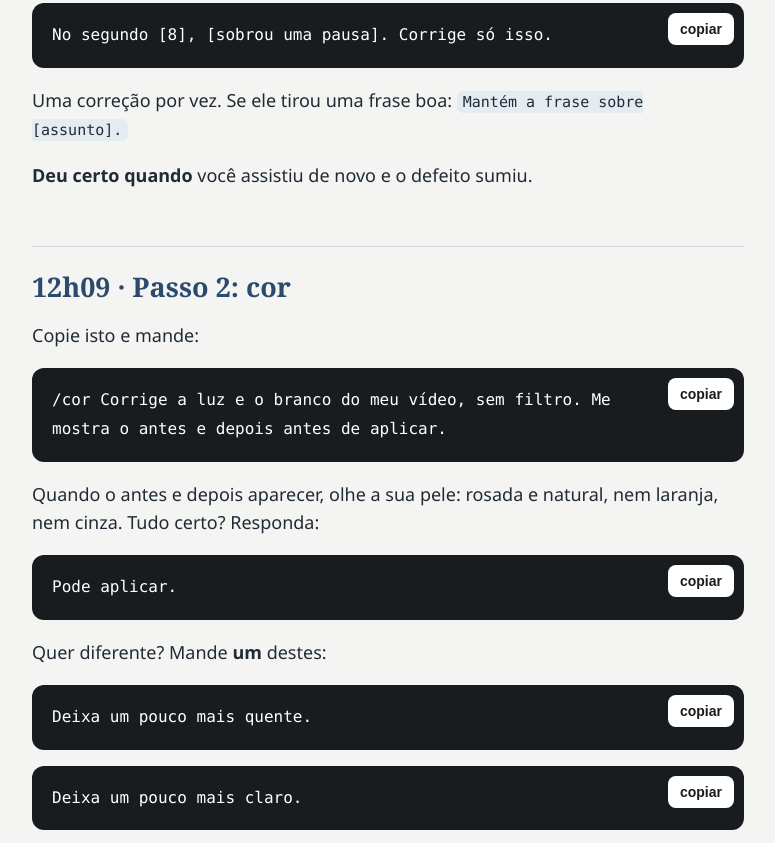
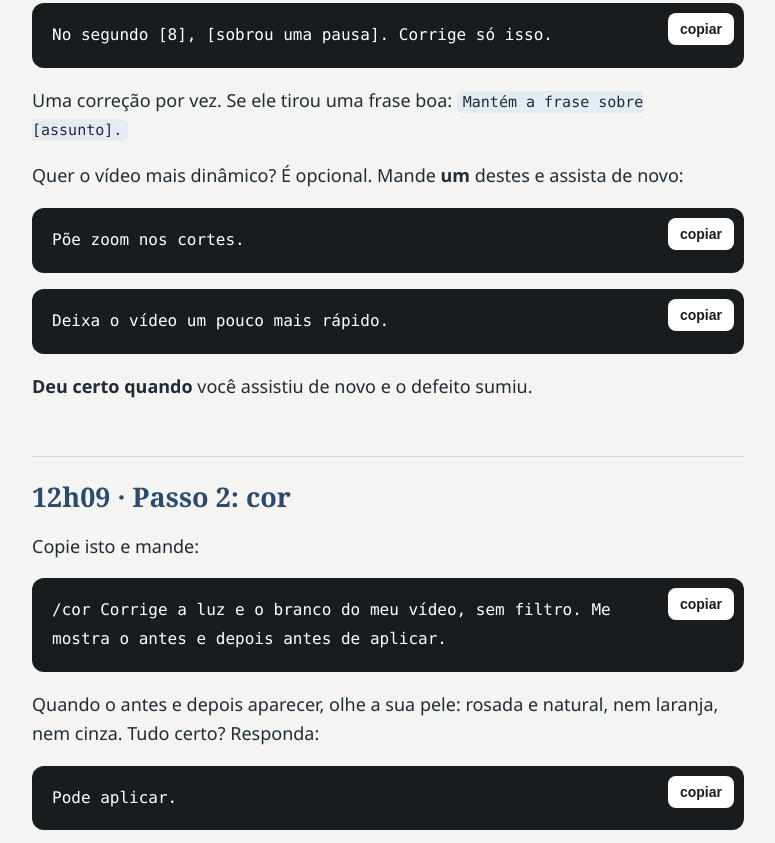
Before and after one commit to AosJunior/imersao-edicao, a plain HTML site: page GUIA.html in a window 1280 px wide. Shown: the part 4057-4900 px from the top of the page, without its empty margins (252-1027 px from the left). Drawn offline with Linux system fonts and the light colour scheme.

Commit message:
/decupar com zoom e velocidade a pedido; /sonorizar com Epidemic Sound a pedido
- /decupar: volta a instrução de zoom nos cortes e de velocidade, só quando a pessoa pede
  (o cortar.py já fazia). Guia ganha os dois pedidos opcionais depois de conferir o corte.
- /sonorizar: Epidemic Sound quando a pessoa pede e o conector está na conversa; o som vai
  para marca/sons e ganha linha no creditos.md.
- README registra o que voltou e o que não foi testado.

Co-Authored-By: Claude Fable 5.2 <noreply@anthropic.com>
Claude-Session: https://claude.ai/code/session_013FxgTi4z57hnZg6kbaU4ox

```diff
--- a/GUIA.html
+++ b/GUIA.html
@@ -137,6 +137,11 @@ você colar um comando no Terminal e digitar a senha do Mac.</p>
 <div class="copiar"><pre><code>No segundo [8], [sobrou uma pausa]. Corrige só isso.
 </code></pre><button type="button">copiar</button></div>
 <p>Uma correção por vez. Se ele tirou uma frase boa: <code>Mantém a frase sobre [assunto].</code></p>
+<p>Quer o vídeo mais dinâmico? É opcional. Mande <strong>um</strong> destes e assista de novo:</p>
+<div class="copiar"><pre><code>Põe zoom nos cortes.
+</code></pre><button type="button">copiar</button></div>
+<div class="copiar"><pre><code>Deixa o vídeo um pouco mais rápido.
+</code></pre><button type="button">copiar</button></div>
 <p><strong>Deu certo quando</strong> você assistiu de novo e o defeito sumiu.</p>
 <hr />
 <h2>12h09 · Passo 2: cor</h2>
```
Also changed, not shown: GUIA.md (+9 -0 lines), .claude/skills/decupar/SKILL.md, .claude/skills/decupar/referencia.md, .claude/skills/sonorizar/SKILL.md, .claude/skills/sonorizar/referencia.md, README.md.
